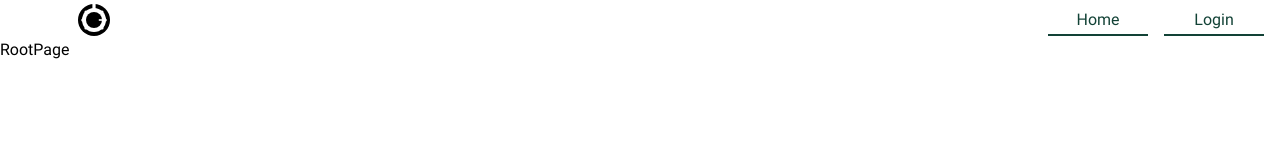
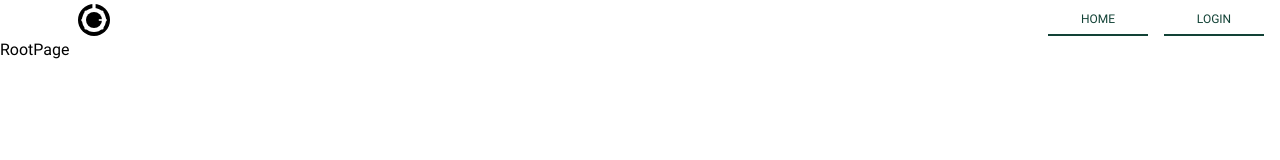
Before and after one commit to garkgodwin/react-starter-pack, a React app: page / in a window 1280 px wide. Shown: the top 160 px of the page. Built offline with nearby package versions, Linux system fonts and the light colour scheme.

Commit message:
feat: added some design in navbar

```diff
--- a/src/components/navbar/index.css
+++ b/src/components/navbar/index.css
@@ -44,4 +44,12 @@
   margin: 0 8px;
   color: var(--color-3);
   border-bottom: 2px solid var(--color-3);
+  font-size: 12px;
+  text-transform: uppercase;
+  transition: color 0.2s linear, background-color 0.5s linear;
 }
+
+.nav-items a:hover {
+  background-color: var(--color-3);
+  color: var(--color-1);
+}
```
